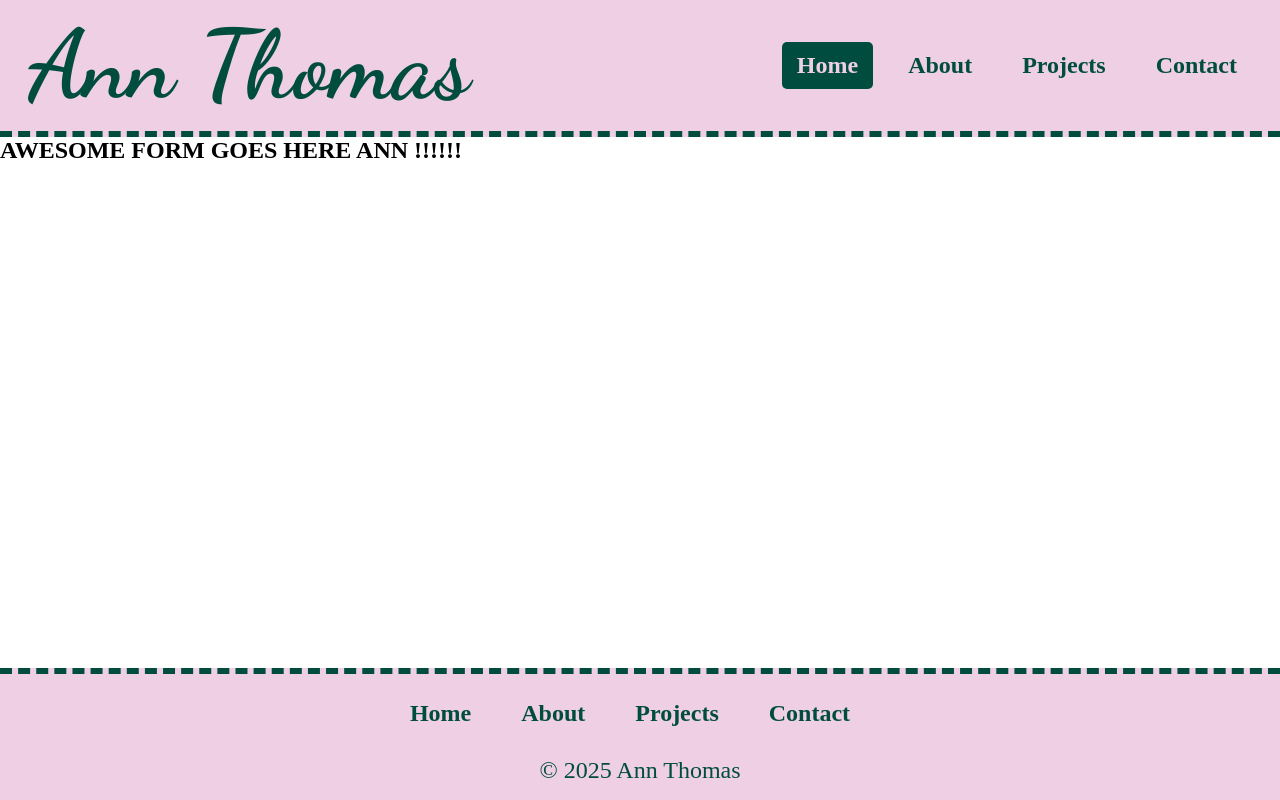
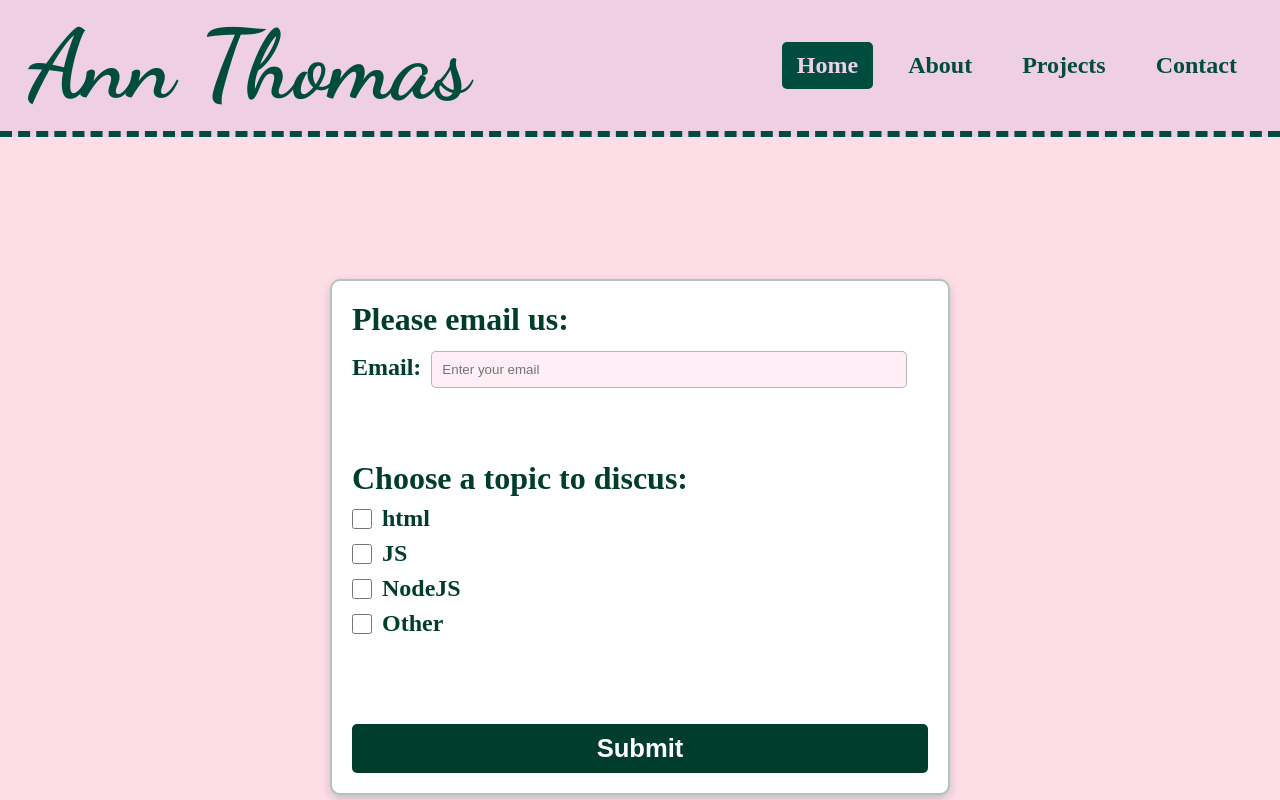
Before and after one commit to Ann-K-T/My-Resume, a plain HTML site: page contacts.html in a window 1280 px wide. Shown: the top 800 px of the page. Drawn offline with Linux system fonts and the light colour scheme.

Commit message:
Add css to contact.css

```diff
--- a/contacts.html
+++ b/contacts.html
@@ -3,6 +3,7 @@
   <head>
     <meta charset="UTF-8" />
     <meta name="viewport" content="width=device-width, initial-scale=1.0" />
+    <link rel="stylesheet" href="css/contact.css" />
     <link rel="stylesheet" href="css/styles.css" />
     <title>Ann</title>
   </head>
@@ -22,9 +23,42 @@
       </header>
       <!-- MAIN -->
       <section class="main-contact-section">
-        <div class="form">
+        <div class="form-container">
           <form>
-            <h1>AWESOME FORM GOES HERE ANN !!!!!!</h1>
+            <div>
+              <p class="email-us">Please email us:</p>
+              <div class="email">
+                <label for="email">Email: </label>
+                <input
+                  type="email"
+                  name="email"
+                  id="email"
+                  placeholder="Enter your email"
+                  required
+                />
+              </div>
+            </div>
+            <div class="topic">
+              <p>Choose a topic to discus:</p>
+              <div class="html">
+                <input type="checkbox" name="html" id="html" />
+                <label for="html">html</label>
+              </div>
+              <div class="js">
+                <input type="checkbox" name="js" id="js" />
+                <label for="js">JS</label>
+              </div>
+              <div class="nodejs">
+                <input type="checkbox" name="nodejs" id="nodejs" />
+                <label for="nodejs">NodeJS</label>
+              </div>
+              <div class="other">
+                <input type="checkbox" name="other" id="other" />
+                <label for="other">Other</label>
+              </div>
+            </div>
+
+            <button type="submit">Submit</button>
           </form>
         </div>
       </section>
--- /dev/null
+++ b/css/contact.css
@@ -0,0 +1,141 @@
+/* Full Page Section */
+.main-contact-section {
+  display: flex;
+  justify-content: center;
+  align-items: center;
+  height: 100vh;
+  background-color: #fddde6; /* Soft pastel pink */
+  padding: 20px;
+}
+
+/* Form Container */
+.form-container {
+  display: flex;
+  flex-direction: column;
+  justify-content: center;
+  /* width is 50% of the parent main-section */
+  width: 50%;
+  /* height: 50%; */
+  padding: 20px;
+  background-color: #fff; /* White form */
+  border-radius: 10px;
+  box-shadow: 0 4px 10px rgba(0, 61, 44, 0.2);
+  border: 2px solid rgba(0, 61, 44, 0.3);
+  font-size: 1rem;
+}
+
+form {
+  display: flex;
+  flex-direction: column;
+  gap: 4rem;
+}
+
+/* Labels */
+.form-container label {
+  color: #003d2c;
+  font-weight: bold;
+  font-size: 1.5rem;
+}
+
+/* Email Input */
+.form-container input[type='email'] {
+  width: calc(100% - 100px);
+  padding: 10px;
+  border: 1px solid rgba(0, 61, 44, 0.3);
+  border-radius: 5px;
+  background-color: #ffeef5;
+  color: #003d2c;
+  display: block;
+  margin-top: 5px;
+}
+
+.form-container .topic p,
+.email-us {
+  color: #003d2c;
+  font-weight: bold;
+  font-size: 2rem;
+  margin-bottom: 0.5rem;
+}
+
+/* Checkbox Container */
+.form-container div[class^='html'],
+.form-container div[class^='js'],
+.form-container div[class^='nodejs'],
+.form-container div[class^='other'],
+.form-container div[class^='email'] {
+  display: flex;
+  align-items: center;
+  gap: 10px;
+  margin-bottom: 8px;
+}
+
+/* Checkbox Input */
+.form-container input[type='checkbox'] {
+  accent-color: #003d2c;
+  width: 20px;
+  height: 20px;
+}
+
+/* Button */
+.form-container button {
+  background-color: #003d2c;
+  color: #fff;
+  font-size: 1.6rem;
+  padding: 10px 15px;
+  border: none;
+  border-radius: 5px;
+  cursor: pointer;
+  font-weight: bold;
+  display: block;
+  margin-top: 15px;
+  width: 100%;
+}
+
+/* Button Hover */
+.form-container button:hover {
+  background-color: #00291e;
+}
+
+/* Mobile Screens (max 768px) */
+@media screen and (max-width: 768px) {
+  .form-container {
+    width: 80%;
+    font-size: 0.9rem;
+    padding: 15px;
+  }
+  .form-container input[type='email'],
+  .form-container button {
+    font-size: 0.9rem;
+    padding: 8px;
+  }
+}
+
+/* Tablet Screens (768px - 1000px) */
+@media screen and (min-width: 768px) and (max-width: 1000px) {
+  .form-container {
+    width: 60%;
+    font-size: 1rem;
+  }
+}
+
+/* Larger Screens (min 1000px) */
+@media screen and (min-width: 1000px) {
+  .form-container {
+    width: 50%;
+    font-size: 1.5rem;
+  }
+}
+
+/* Extra Large Screens (min 1600px) */
+@media screen and (min-width: 1600px) {
+  .form-container {
+    width: 40%;
+    font-size: 1.2rem;
+    padding: 30px;
+  }
+  .form-container input[type='email'],
+  .form-container button {
+    font-size: 1.5rem;
+    padding: 12px;
+  }
+}
```
